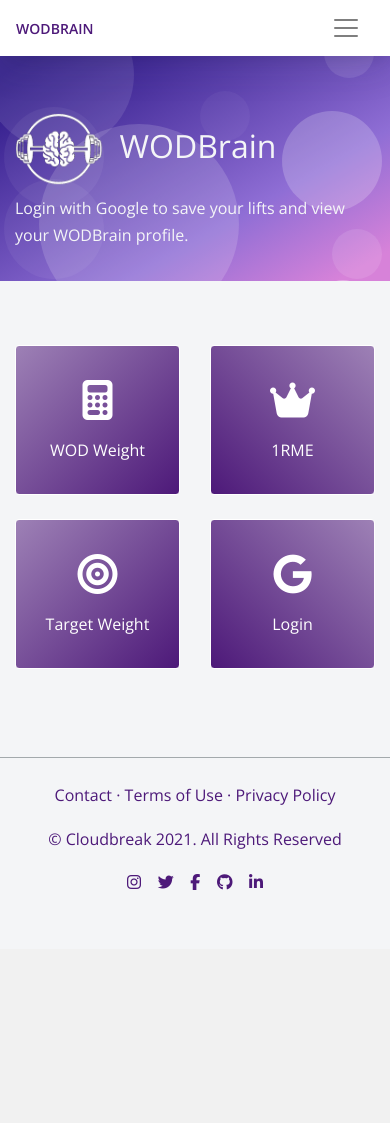
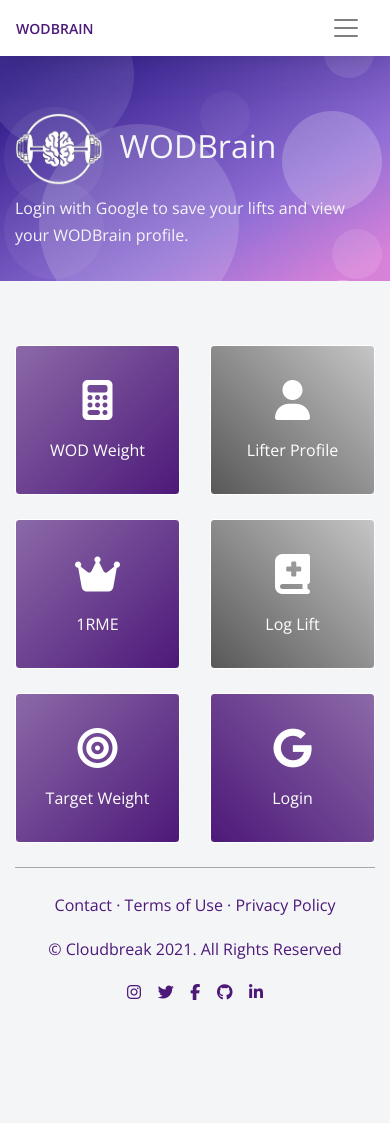
Before and after one commit to nolan887/WODBrain, a Flask app: page /mobile in a window 390 px wide. Before the commit the page ends 890 px from the top, so only its background shows below. Run offline with Flask 2, Linux system fonts and the light colour scheme; some libraries are stand-ins or nearby versions.

Commit message:
Updated mobile app screen.

```diff
--- a/templates/mobile_splash.html
+++ b/templates/mobile_splash.html
@@ -31,13 +31,16 @@
         </div>
     </div>
 </div>
+
+<!-- BUTTON PORTION OF SCREEN -->
 <div class="section bg-secondary">
     <div class="container">
         <!-- ROW 1 -->
+        <!-- CELL A1 -->
         <div class="row justify-content-center text-center mb-4">
             <div class="col col-6">
-                <a href="/wodweight/new">
-                    <div class="card border-white" style="background-image: linear-gradient(315deg, rgba(77,25,121,1), rgba(77,25,121,0.55));">
+                <a href="/wodweight/new/new">
+                    <div class="card border-white" style="background-image: linear-gradient(315deg, rgba(77,25,121,1), rgba(77,25,121,0.65));">
                         <div class="card-body">
                             <h1 style="color: #fff;"><i class="fas fa-calculator"></i></h1>
                             <h6 style="color: #fff;">WOD Weight</h6>
@@ -45,9 +48,28 @@
                     </div>
                 </a>
             </div>
+            <!-- CELL B1 -->
+            <div class="col col-6">
+                <a href="/profile">
+                    {% if current_user.is_authenticated: %}
+                    <div class="card border-white" style="background-image: linear-gradient(45deg, rgba(77,25,121,1), rgba(77,25,121,0.65));">
+                    {% else: %}
+                    <div class="card border-white" style="background-image: linear-gradient(45deg, rgba(88,88,88,1), rgba(88,88,88,0.35));">
+                    {% endif %}
+                        <div class="card-body">
+                            <h1 style="color: #fff;"><i class="fas fa-user"></i></h1>
+                            <h6 style="color: #fff;">Lifter Profile</h6>
+                        </div>
+                    </div>
+                </a>
+            </div>
+        </div>
+        <!-- ROW 2 -->
+        <!-- CELL A2 -->
+        <div class="row justify-content-center text-center mb-4">
             <div class="col col-6">
                 <a href="/onerme">
-                    <div class="card border-white" style="background-image: linear-gradient(45deg, rgba(77,25,121,1), rgba(77,25,121,0.55));">
+                    <div class="card border-white" style="background-image: linear-gradient(315deg, rgba(77,25,121,1), rgba(77,25,121,0.65));">
                         <div class="card-body">
                             <h1 style="color: #fff;"><i class="fas fa-crown"></i> </h1>
                             <h6 style="color: #fff;">1RME</h6>
@@ -55,12 +77,28 @@
                     </div>
                 </a>
             </div>
+            <!-- CELL B2 -->
+            <div class="col col-6">
+                <a href="/loglift/new">
+                    {% if current_user.is_authenticated: %}
+                    <div class="card border-white" style="background-image: linear-gradient(45deg, rgba(77,25,121,1), rgba(77,25,121,0.65));">
+                    {% else: %}
+                    <div class="card border-white" style="background-image: linear-gradient(45deg, rgba(88,88,88,1), rgba(88,88,88,0.35));">
+                    {% endif %}
+                        <div class="card-body">
+                            <h1 style="color: #fff;"><i class="fas fa-book-medical"></i> </h1>
+                            <h6 style="color: #fff;">Log Lift</h6>
+                        </div>
+                    </div>
+                </a>
+            </div>
         </div>
-        <!-- ROW 2 -->
+        <!-- ROW 3 -->
+        <!-- CELL A3 -->
         <div class="row justify-content-center text-center mb-4">
             <div class="col col-6">
                 <a href="/targets">
-                    <div class="card border-white" style="background-image: linear-gradient(315deg, rgba(77,25,121,1), rgba(77,25,121,0.55));">
+                    <div class="card border-white" style="background-image: linear-gradient(315deg, rgba(77,25,121,1), rgba(77,25,121,0.65));">
                         <div class="card-body">
                             <h1 style="color: #fff;"><i class="fas fa-bullseye"></i> </h1>
                             <h6 style="color: #fff;">Target Weight</h6>
@@ -68,43 +106,11 @@
                     </div>
                 </a>
             </div>
-            <div class="col col-6">
-                {% if not current_user.is_authenticated: %}
-                <a href="/login">
-                    <div class="card border-white" style="background-image: linear-gradient(45deg, rgba(77,25,121,1), rgba(77,25,121,0.55));">
-                        <div class="card-body">
-                            <h1 style="color: #fff;"><i class="fab fa-google"></i></h1>
-                            <h6 style="color: #fff;">Login</h6>
-                        </div>
-                    </div>
-                </a>
-                {% else: %}
-                <a href="/profile">
-                    <div class="card border-white" style="background-image: linear-gradient(45deg, rgba(77,25,121,1), rgba(77,25,121,0.55));">
-                        <div class="card-body">
-                            <h1 style="color: #fff;"><i class="fas fa-user"></i></h1>
-                            <h6 style="color: #fff;">Lifter Profile</h6>
-                        </div>
-                    </div>
-                </a>
-                {% endif %}
-            </div>
-        </div>
-        {% if current_user.is_authenticated: %}
-        <div class="row justify-content-center text-center">
-            <div class="col col-6">
-                <a href="/edit_profile">
-                    <div class="card border-white" style="background-image: linear-gradient(315deg, rgba(77,25,121,1), rgba(77,25,121,0.55));">
-                        <div class="card-body">
-                            <h1 style="color: #fff;"><i class="fas fa-user-edit"></i></h1>
-                            <h6 style="color: #fff;">Edit Profile</h6>
-                        </div>
-                    </div>
-                </a>
-            </div>
+            <!-- CELL B3 -->
+            {% if current_user.is_authenticated: %}
             <div class="col col-6">
                 <a href="/logout">
-                    <div class="card border-white" style="background-image: linear-gradient(45deg, rgba(77,25,121,1), rgba(77,25,121,0.55));">
+                    <div class="card border-white" style="background-image: linear-gradient(45deg, rgba(77,25,121,1), rgba(77,25,121,0.65));">
                         <div class="card-body">
                             <h1 style="color: #fff;"><i class="fas fa-sign-out-alt"></i></h1>
                             <h6 style="color: #fff;">Logout</h6>
@@ -112,10 +118,18 @@
                     </div>
                 </a>
             </div>
+            {% else: %}
+            <div class="col col-6">
+                <a href="/login">
+                    <div class="card border-white" style="background-image: linear-gradient(45deg, rgba(77,25,121,1), rgba(77,25,121,0.65));">
+                        <div class="card-body">
+                            <h1 style="color: #fff;"><i class="fab fa-google"></i></h1>
+                            <h6 style="color: #fff;">Login</h6>
+                        </div>
+                    </div>
+                </a>
+            </div>
+            {% endif %}
         </div>
-        {% endif %}
+        {% include "_footer.html" %}
     </div>
-</div>
-
-
-{% include "_footer.html" %}
```
